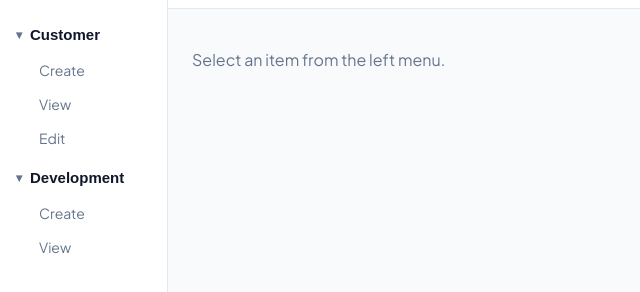
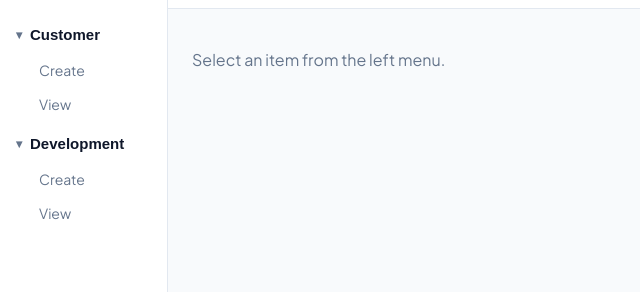
Before and after one commit to ng0200731/fc_development, a website: page static/index.html in a window 1280 px wide. Shown: the top 292 px of the page, without its empty margins (0-640 px from the left). Drawn offline with Linux system fonts and the light colour scheme.

Commit message:
customer view edit, ok, need to impove

```diff
--- a/static/index.html
+++ b/static/index.html
@@ -20,7 +20,6 @@
         <ul class="group-items">
           <li><a class="nav-item" data-target="customer-create" href="#">Create</a></li>
           <li><a class="nav-item" data-target="customer-view" href="#">View</a></li>
-          <li><a class="nav-item" data-target="customer-edit" href="#">Edit</a></li>
         </ul>
       </div>
 
```
